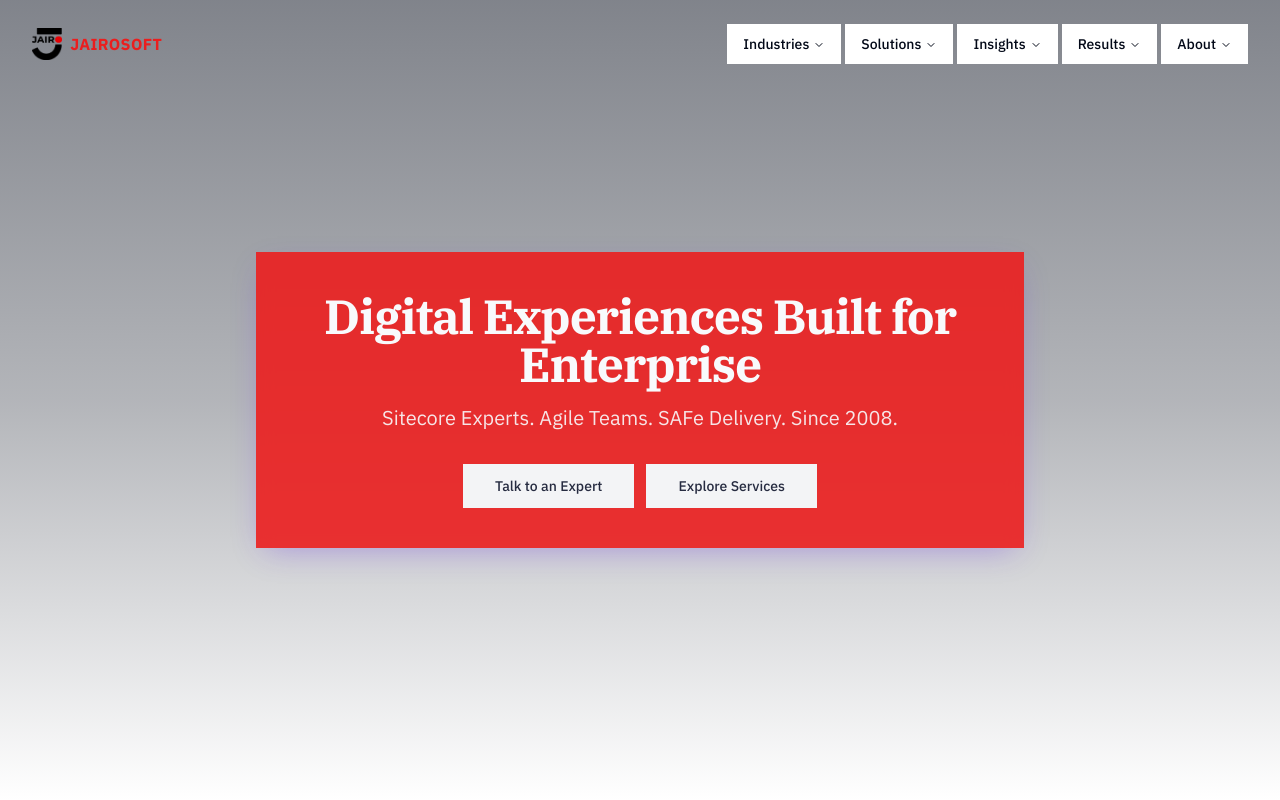
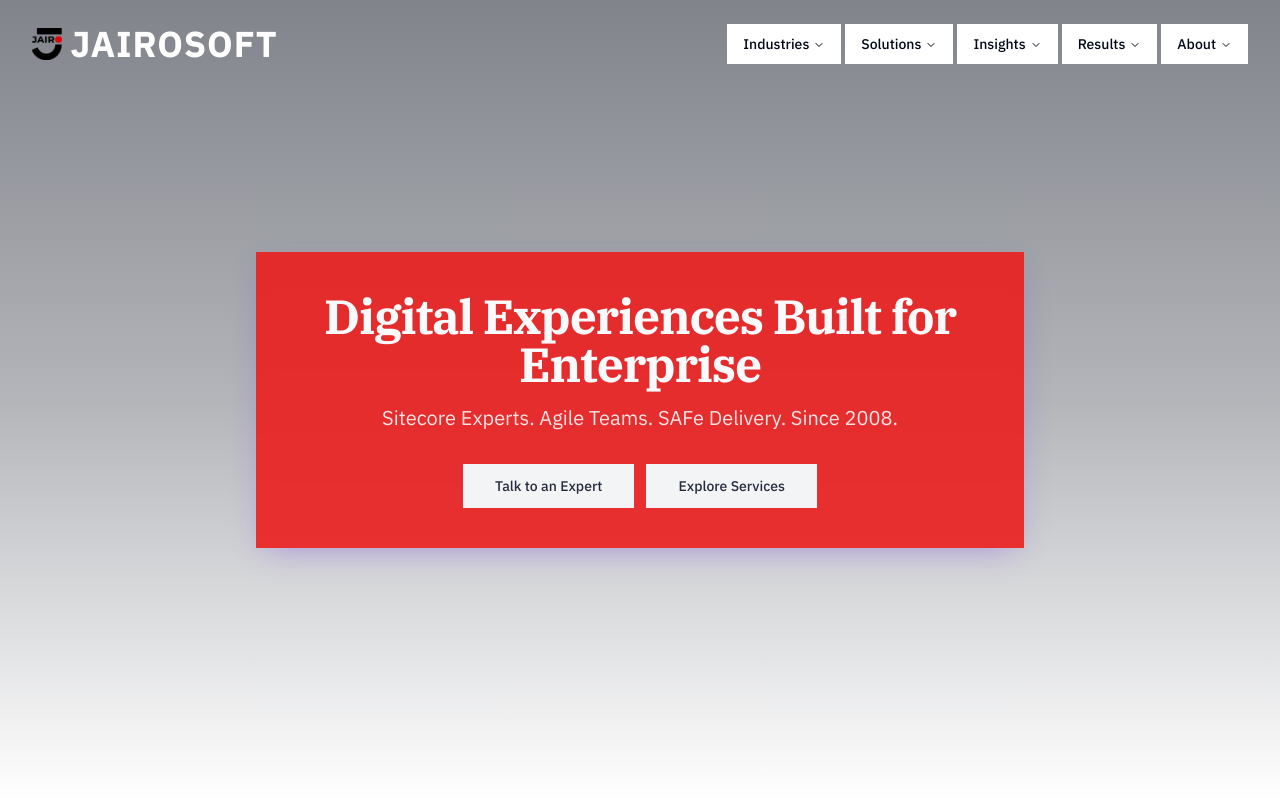
Before and after one commit to jairosoft-com/jairosoft-website, a React (Vite) app: page / in a window 1280 px wide. Shown: the top 800 px of the page. Built offline with nearby package versions, Linux system fonts and the light colour scheme.

Commit message:
Code edited in Lovable Code Editor
Edited UI in Lovable

```diff
--- a/src/components/sections/Hero.tsx
+++ b/src/components/sections/Hero.tsx
@@ -53,7 +53,7 @@ const Hero: React.FC<HeroProps> = ({ videoURL, title, subtitle, cta }) => {
       </div>
 
       <nav className="container relative z-10 flex items-center justify-between py-6">
-        <a href="/" aria-label="Jairosoft home" className="inline-flex items-center gap-2"><img src="/lovable-uploads/cc373cb7-1c4e-4bb4-9313-1c18951cdbfd.png" alt="Jairosoft logo" className="h-8 w-auto" loading="eager" /><span className="font-extrabold tracking-wide text-primary">JAIROSOFT</span></a>
+        <a href="/" aria-label="Jairosoft home" className="inline-flex items-center gap-2"><img src="/lovable-uploads/cc373cb7-1c4e-4bb4-9313-1c18951cdbfd.png" alt="Jairosoft logo" className="h-8 w-auto" loading="eager" /><span className="font-extrabold tracking-wide text-white text-4xl">JAIROSOFT</span></a>
         <div className="hidden md:block">
           <NavigationMenu className="z-50">
             <NavigationMenuList>
```
